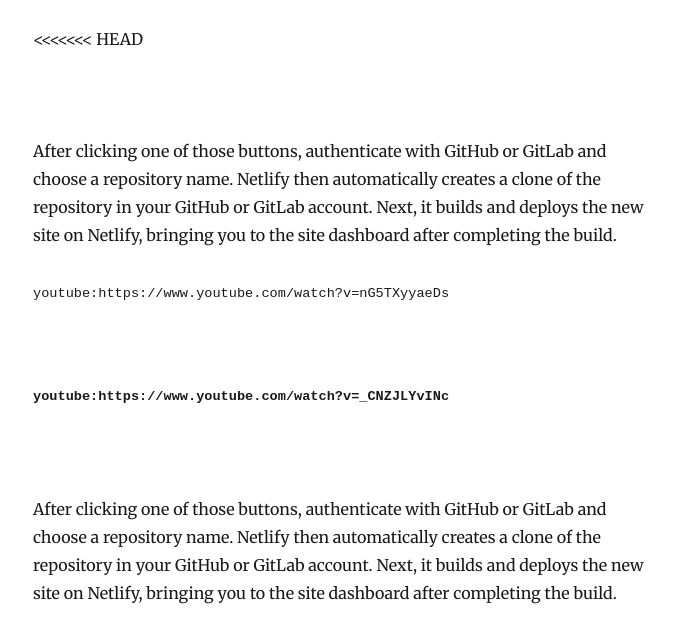
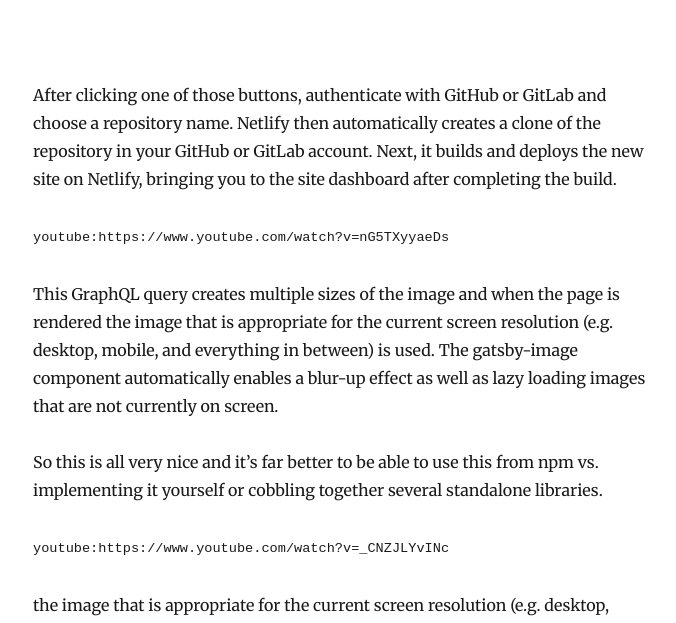
Before and after one commit to Aby-Sebastian/blog, a Gatsby site: page /2020-01-17-new-blog/ in a window 1280 px wide. Shown: the part 170-793 px from the top of the page, without its empty margins (292-968 px from the left). Built offline with nearby package versions, Linux system fonts and the light colour scheme; Gatsby itself is replaced by a stand-in of ours; some packages are replaced by stand-ins of ours.

Commit message:
blog changed

```diff
--- a/content/blog/2020-01-17-new-blog.md
+++ b/content/blog/2020-01-17-new-blog.md
@@ -3,16 +3,6 @@
 date: 2020-01-17T08:40:19.447Z
 description: Description
 ---
-<<<<<<< HEAD
-
-![]()
-
-After clicking one of those buttons, authenticate with GitHub or GitLab and choose a repository name. Netlify then automatically creates a clone of the repository in your GitHub or GitLab account. Next, it builds and deploys the new site on Netlify, bringing you to the site dashboard after completing the build.
-
-`youtube:https://www.youtube.com/watch?v=nG5TXyyaeDs`
-
-`youtube:https://www.youtube.com/watch?v=_CNZJLYvINc`
-=======
 ![]()
 
 After clicking one of those buttons, authenticate with GitHub or GitLab and choose a repository name. Netlify then automatically creates a clone of the repository in your GitHub or GitLab account. Next, it builds and deploys the new site on Netlify, bringing you to the site dashboard after completing the build.
@@ -27,4 +17,3 @@
 `youtube:https://www.youtube.com/watch?v=_CNZJLYvINc`
 
  the image that is appropriate for the current screen resolution (e.g. desktop, mobile, and everything in between) is used. The gatsby-image component
->>>>>>> c957a0a26ae0a08102b3fa8e05c6ae2081aeb135
```
